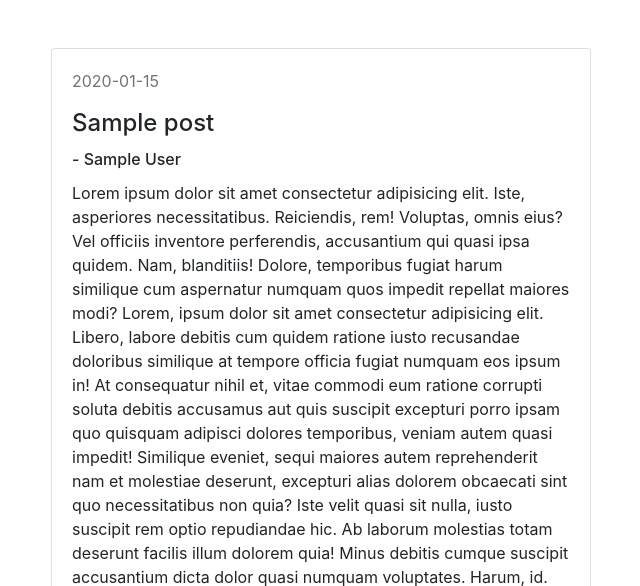
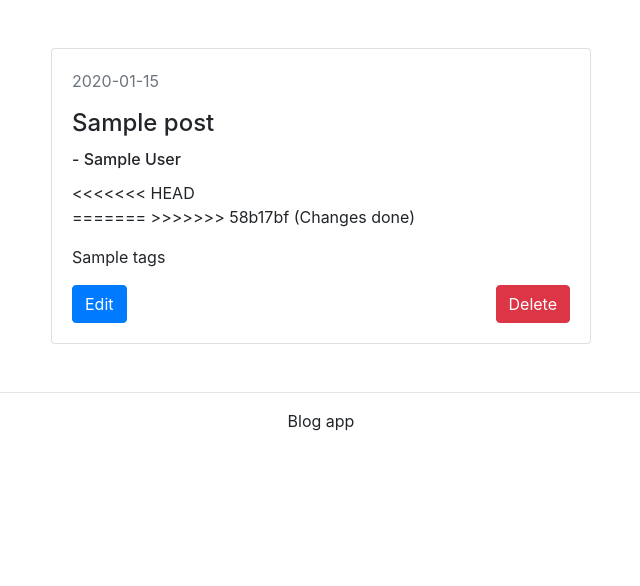
Before and after one commit to sathyajee/CC_Project, a Flask app: template app/templates/Post.html in a window 1280 px wide. Shown: the part 56-642 px from the top of the page, without its empty margins (319-959 px from the left). After the commit the page ends 487 px from the top, so only its background shows below. Run offline with Flask 3, Linux system fonts and the light colour scheme; the template is opened without the code that fills it: most values are stand-ins (such as "Sample title", 1, 10 or a date in 2020); some libraries are stand-ins or nearby versions.

Commit message:
Changes done

```diff
--- a/app/templates/Post.html
+++ b/app/templates/Post.html
@@ -11,12 +11,20 @@
                     </p>
                     <h4 class="card-title">{{ post['title'] }}</h4>
                     <h6 class="card-title">- {{ post['author'] }}</h6>
+<<<<<<< HEAD
                     <p class="card-text">
+=======
+                    <!-- <p class="card-text">
+>>>>>>> 58b17bf (Changes done)
                         Lorem ipsum dolor sit amet consectetur adipisicing elit. Iste, asperiores necessitatibus. Reiciendis, rem! Voluptas, omnis eius? Vel officiis inventore perferendis, accusantium qui quasi ipsa quidem. Nam, blanditiis! Dolore, temporibus fugiat harum similique cum aspernatur numquam quos impedit repellat maiores modi?
 
                         Lorem, ipsum dolor sit amet consectetur adipisicing elit. Libero, labore debitis cum quidem ratione iusto recusandae doloribus similique at tempore officia fugiat numquam eos ipsum in! At consequatur nihil et, vitae commodi eum ratione corrupti soluta debitis accusamus aut quis suscipit excepturi porro ipsam quo quisquam adipisci dolores temporibus, veniam autem quasi impedit! Similique eveniet, sequi maiores autem reprehenderit nam et molestiae deserunt, excepturi alias dolorem obcaecati sint quo necessitatibus non quia? Iste velit quasi sit nulla, iusto suscipit rem optio repudiandae hic. Ab laborum molestias totam deserunt facilis illum dolorem
                         quia! Minus debitis cumque suscipit accusantium dicta dolor quasi numquam voluptates. Harum, id. Ullam in asperiores enim, architecto, cumque voluptas eaque ea modi voluptate quisquam magni, delectus nemo impedit eos quos tenetur beatae quibusdam! Temporibus natus quidem, repellendus animi quis vero, sit reiciendis accusamus sed eos voluptas suscipit odio ut unde rerum! Quidem, harum nesciunt repellat, deserunt deleniti ratione, rerum magnam sed error ipsum similique magni. Illo eveniet nam aliquam id rem vel, repellendus ipsum velit eum ex debitis, iusto accusamus deleniti hic dicta quisquam ut reiciendis eos laboriosam doloribus fuga officiis repellat ea. Deserunt explicabo dignissimos repellat, ullam cum temporibus! Vero accusantium consequuntur repellendus a voluptatum quia dignissimos.
+<<<<<<< HEAD
                     </p>
+=======
+                    </p> -->
+>>>>>>> 58b17bf (Changes done)
                     <p class="card-text">{{ post['tags'] }}</p>
                     <div class="d-flex justify-content-between">
                         <a href="/edit-post?form={{ post['_id'] }}" class="btn btn-primary">
```
